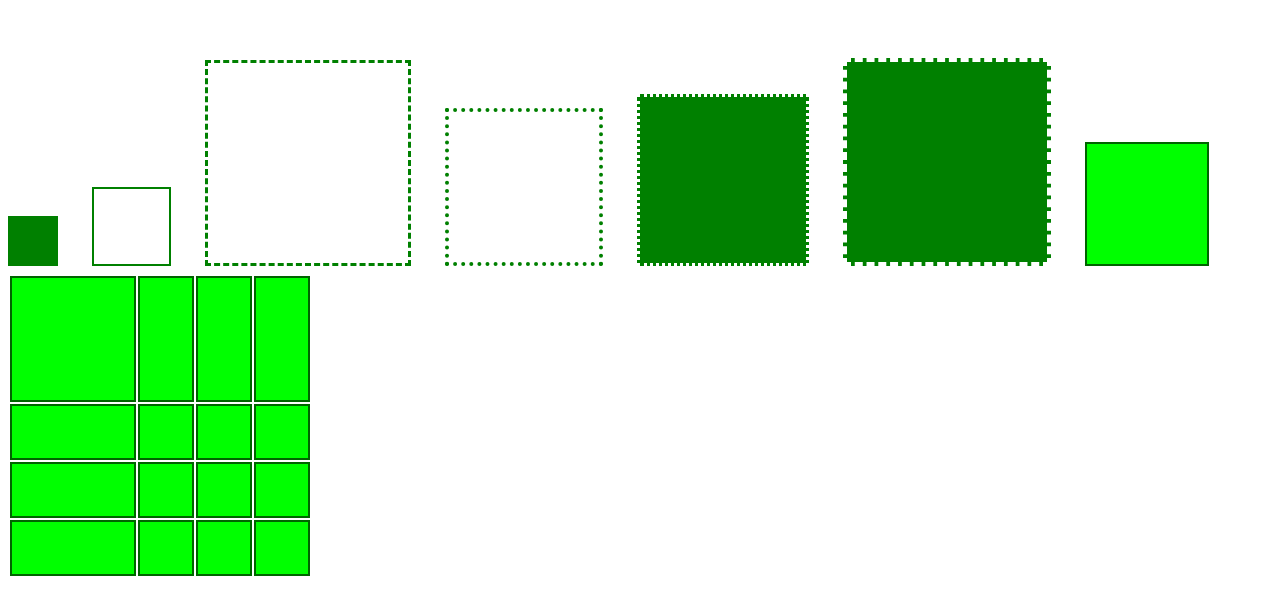
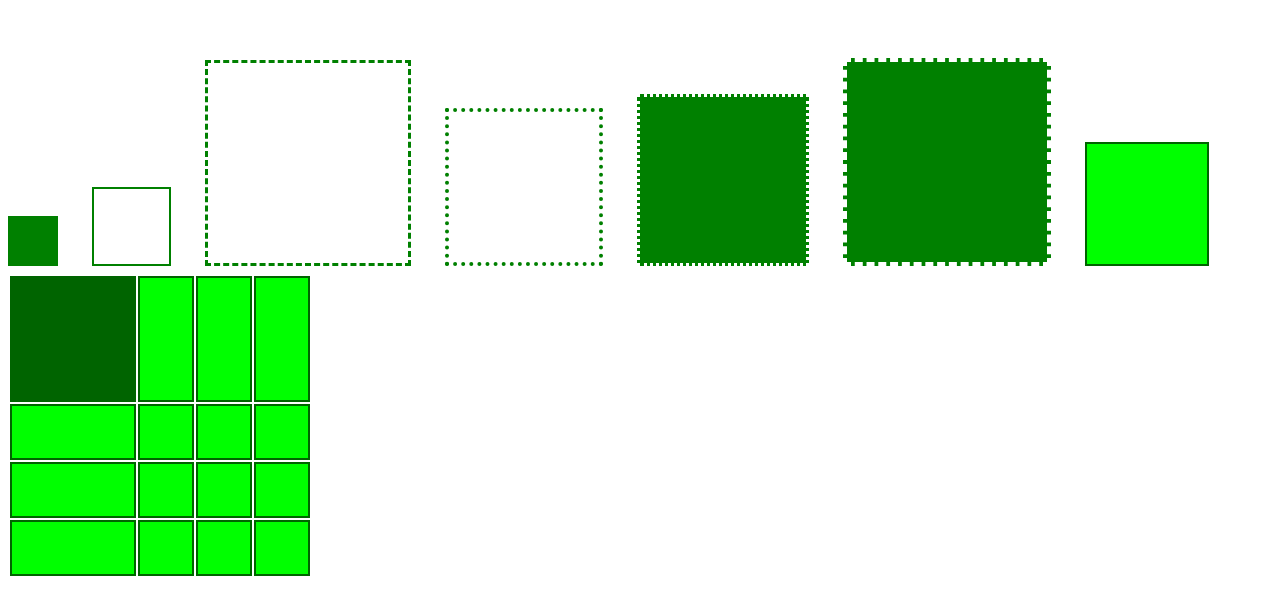
Before and after one commit to MFerger/warmup, a plain HTML site: page index.html in a window 1280 px wide. In both pictures the pointer is over the element 38 px from the left and 304 px from the top of the page. Drawn offline with Linux system fonts and the light colour scheme.

Commit message:
added changing colors to css table

```diff
--- a/style.css
+++ b/style.css
@@ -60,6 +60,6 @@ td:hover {
   width: 120px;
   height: 120px;
   border: 2px solid darkgreen;
-  background-color: lime;
+  background-color: darkgreen;
   transition-duration: 1s;
 }
```
